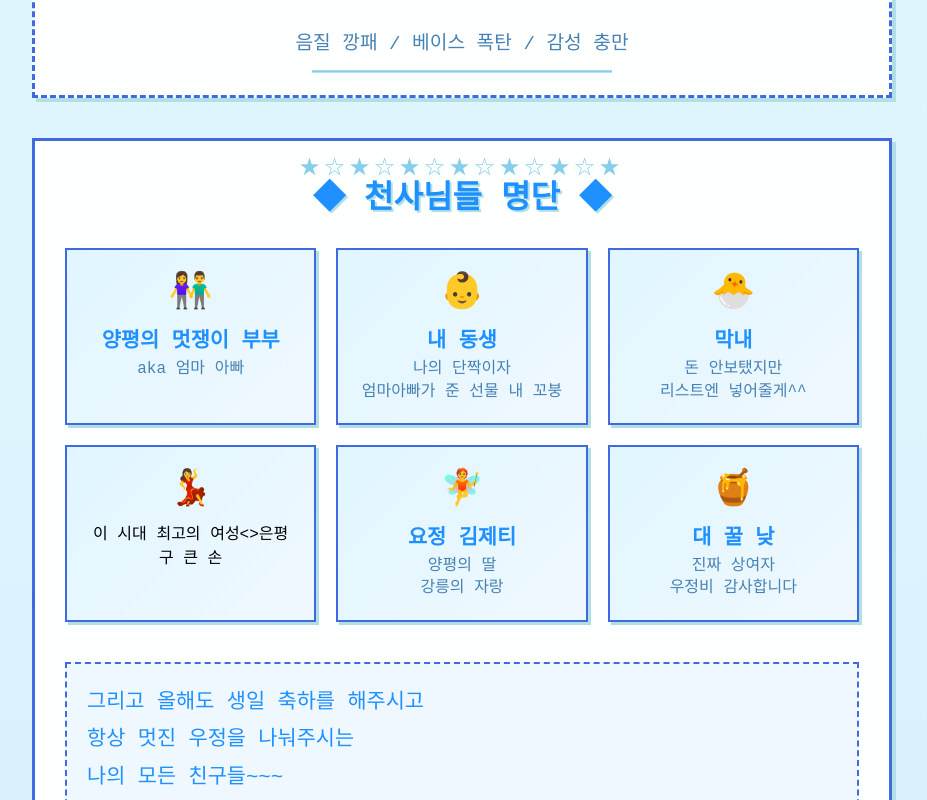
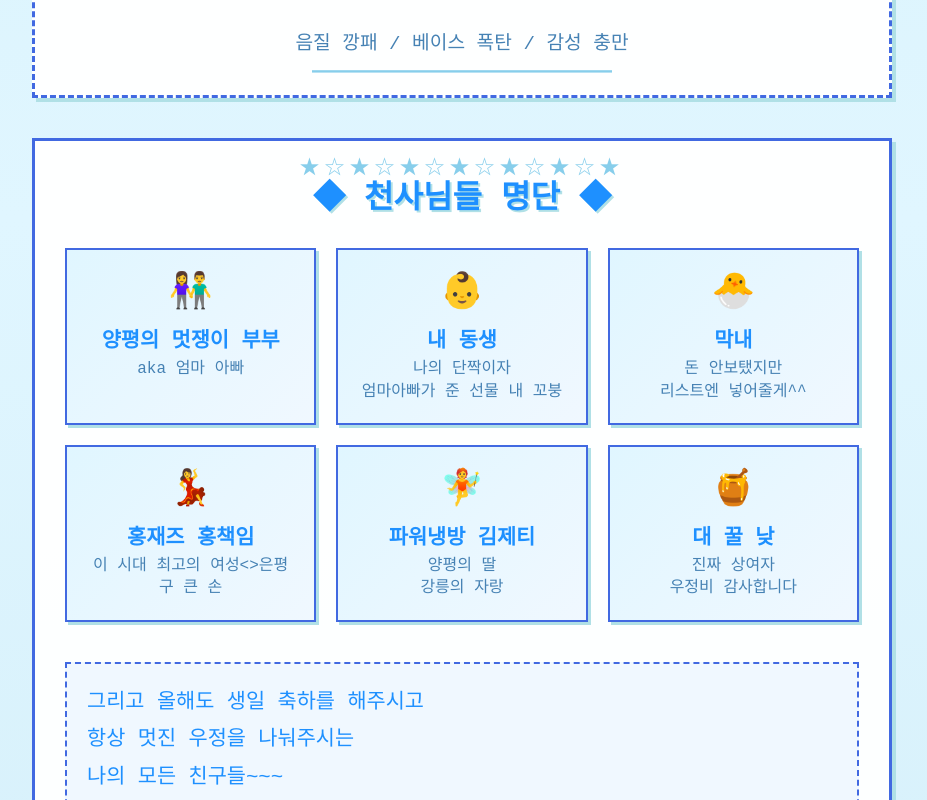
Before and after one commit to power-gunza/thank-you, a plain HTML site: page index.html in a window 1280 px wide. Shown: the part 1874-2674 px from the top of the page, without its empty margins (178-1105 px from the left). Drawn offline with Linux system fonts and the light colour scheme; a web font is replaced by a local one.

Commit message:
Update index.html

```diff
--- a/index.html
+++ b/index.html
@@ -650,14 +650,14 @@
         <div class="speaker-showcase">
             <h2 class="speaker-title">★ 바로 이것 ★</h2>
             <div class="speaker-img-container">
-                <a href="https://github.com/power-gunza/thank-you/blob/main/KakaoTalk_Image_2025-08-10-13-37-03_001.jpeg?raw=true" target="_blank" class="speaker-link">
-                    <img src="https://github.com/power-gunza/thank-you/blob/main/KakaoTalk_Image_2025-08-10-13-37-03_001.jpeg?raw=true" alt="새 스피커" class="speaker-img">
+                <a href="https://github.com/power-gunza/thank-you/blob/main/KakaoTalk_Image_2025-08-10-13-37-04_002.jpeg?raw=true" target="_blank" class="speaker-link">
+                    <img src="https://github.com/power-gunza/thank-you/blob/main/KakaoTalk_Image_2025-08-10-13-37-04_002.jpeg?raw=true" alt="새 스피커" class="speaker-img">
                     <div class="click-hint">클릭하면 크게 보여요!</div>
                 </a>
             </div>
             <div class="speaker-img-container">
-                <a href="https://github.com/power-gunza/thank-you/blob/main/KakaoTalk_Image_2025-08-10-13-37-04_002.jpeg?raw=true" target="_blank" class="speaker-link">
-                    <img src="https://github.com/power-gunza/thank-you/blob/main/KakaoTalk_Image_2025-08-10-13-37-04_002.jpeg?raw=true" alt="새 스피커" class="speaker-img">
+                <a href="https://github.com/power-gunza/thank-you/blob/main/KakaoTalk_Image_2025-08-10-13-37-03_001.jpeg?raw=true" target="_blank" class="speaker-link">
+                    <img src="https://github.com/power-gunza/thank-you/blob/main/KakaoTalk_Image_2025-08-10-13-37-03_001.jpeg?raw=true" alt="새 스피커" class="speaker-img">
                     <div class="click-hint">클릭하면 크게 보여요!</div>
                 </a>
             </div>
@@ -690,13 +690,13 @@
 
                 <div class="supporter-bubble" style="animation-delay: 0.4s;">
                     <span class="supporter-emoji">💃</span>
-                    <div class="supporter-name>홍재즈 홍책임</div>
+                    <div class="supporter-name">홍재즈 홍책임</div>
                     <div class="supporter-msg">이 시대 최고의 여성<>은평구 큰 손</div>
                 </div>
 
                 <div class="supporter-bubble" style="animation-delay: 0.5s;">
                     <span class="supporter-emoji">🧚</span>
-                    <div class="supporter-name">요정 김제티</div>
+                    <div class="supporter-name">파워냉방 김제티</div>
                     <div class="supporter-msg">양평의 딸<br>강릉의 자랑</div>
                 </div>
 
```
